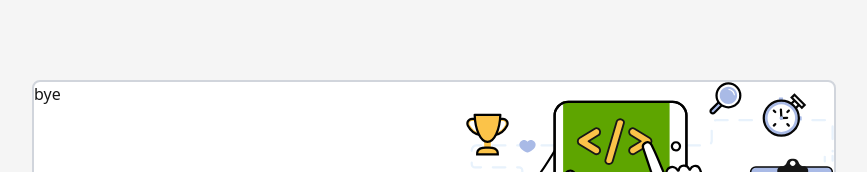
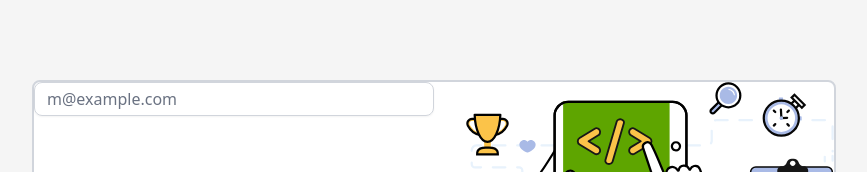
Before and after one commit to lmohade3l/kaizen, a Next.js app: page /login in a window 1280 px wide. Shown: the top 172 px of the page, without its empty margins (206-1073 px from the left). Built offline with nearby package versions, Linux system fonts and the light colour scheme.

Commit message:
WIP: textfield component

```diff
--- a/src/app/login/page.tsx
+++ b/src/app/login/page.tsx
@@ -1,13 +1,14 @@
 import LoginBanner from "@/assets/icons/login-banner.svg";
+import LoginFrom from "@/features/login/LoginForm";
 import Image from "next/image";
 
 export default function Login() {
   return (
     <div className="flex justify-center items-center h-screen">
       <div className="bg-white grid md:grid-cols-2 h-[80vh] mx-auto border-2 border-gray-300 rounded-lg">
-        <div>bye</div>
+        <LoginFrom />
         <div>
-            <Image src={LoginBanner} width={400} height={200} alt=""/>
+          <Image src={LoginBanner} width={400} height={200} alt="" />
         </div>
       </div>
     </div>
--- /dev/null
+++ b/src/components/ui/TextField.tsx
@@ -0,0 +1,25 @@
+export default function TextField(){
+    return(
+        <input
+        id="email"
+        type="email"
+        placeholder="m@example.com"
+        className="
+          w-full
+          px-3
+          py-1
+          border
+          border-gray-300
+          rounded-lg
+          focus:outline-none
+          focus:ring-3
+          focus:ring-[#CFCFCF]
+          focus:border-gray-400
+          focus:shadow-lg
+          text-gray-700
+          placeholder-gray-500
+          shadow-xs
+        "
+      />
+    )
+}
--- /dev/null
+++ b/src/features/login/LoginForm.tsx
@@ -0,0 +1,9 @@
+import TextField from "@/components/ui/TextField";
+
+export default function LoginFrom(){
+    return(
+        <div>
+            <TextField />
+        </div>
+    )
+}
```
